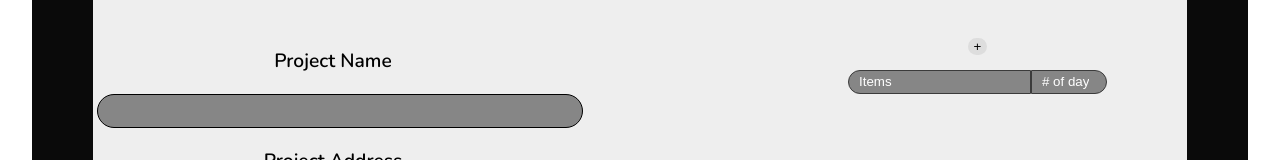
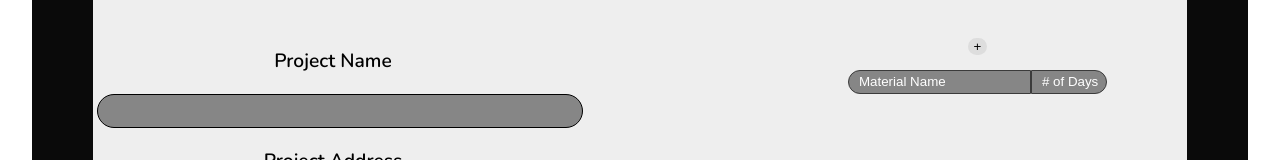
Before and after one commit to vgalante2/Pillar, a React (Create React App) app: page / in a window 1280 px wide. Both pictures are taken after a click on the button 640 px from the left and 492 px from the top of the page. Shown: the part 294-454 px from the top of the page. Built offline with nearby package versions, Linux system fonts and the light colour scheme.

Commit message:
material backend fix

```diff
--- a/src/components/Dropzone.jsx
+++ b/src/components/Dropzone.jsx
@@ -1,36 +1,24 @@
-import React, { useCallback, useEffect, useState } from 'react';
+import React, { useCallback } from 'react';
 import { useDropzone } from 'react-dropzone';
 import DriveFolderUploadIcon from '@mui/icons-material/DriveFolderUpload';
 
-function Dropzone() {
-  const [files, setFiles] = useState([]);
+function Dropzone({ onFilesChanged, accept }) {
 
   const onDrop = useCallback((acceptedFiles, rejectedFiles) => {
-    if (acceptedFiles?.length) {
-      setFiles((previousFiles) => [
-        ...previousFiles,
-        ...acceptedFiles.map((file) =>
-          Object.assign(file, {
-            preview: URL.createObjectURL(file)
-          })
-        )
-      ]);
-      console.log(acceptedFiles);
-      if (rejectedFiles.length) {
-        console.warn("Some files were rejected:", rejectedFiles);
-      }
+    // Notify parent component about the accepted files
+    if (acceptedFiles?.length && onFilesChanged) {
+      onFilesChanged(acceptedFiles);
     }
-  }, []);
 
-  const { getRootProps, getInputProps, isDragActive } = useDropzone({ onDrop });
+    if (rejectedFiles.length) {
+      console.warn("Some files were rejected:", rejectedFiles);
+    }
+  }, [onFilesChanged]);
 
-  useEffect(() => {
-    // Revoke the data uris to free up memory
-    return () => {
-      files.forEach(file => URL.revokeObjectURL(file.preview));
-    };
-  }, [files]);
-
+  const { getRootProps, getInputProps, isDragActive } = useDropzone({
+    onDrop,
+    accept  // Pass the accept prop to useDropzone
+  });
 
   return (
     <div {...getRootProps()}>
--- a/src/components/Form.jsx
+++ b/src/components/Form.jsx
@@ -23,14 +23,14 @@ function Form({ children }) {
 
     const formik = useFormik({
         initialValues: {
-          projectName: '',
-          projectAddress: '',
-          projectJobs: '',
-          projectMaterials: '',
-          dateRange: null,
+            projectName: '',
+            projectAddress: '',
+            projectJobs: '',
+            dateRange: [null, null],
+            projectMaterials: [{ materialName: '', materialNumber: '' }]
         },
         onSubmit: values => {
-          alert(JSON.stringify(values, null, 2));
+            alert(JSON.stringify(values, null, 2));
         },
     });
 
@@ -97,7 +97,7 @@ function Form({ children }) {
 
 
                             <div className="right-section">  {/* New className for styling purposes */}
-                                <Materials />
+                            <Materials formik={formik} />
                                 <SubmissionArea onSubmit={formik.handleSubmit} />
                                 <button className="form-submit-btn" type="submit">Submit</button>
                             </div>
--- a/src/components/Materials.jsx
+++ b/src/components/Materials.jsx
@@ -1,6 +1,7 @@
 import React, { useState } from 'react';
 
-function Materials() {
+
+function Materials({formik}) {
     const [materials, setMaterials] = useState([{ material: '', number: '' }]);
 
     const handleInputChange = (index, type, value) => {
@@ -10,13 +11,13 @@ function Materials() {
     };
 
     const addMaterial = () => {
-      setMaterials([...materials, { material: '', number: '' }]);
+      const newMaterials = [...formik.values.projectMaterials, { materialName: '', materialNumber: '' }];
+      formik.setFieldValue("projectMaterials", newMaterials);
   };
 
   const deleteMaterial = () => {
-        // Always delete the last element in the array
-        const filteredMaterials = materials.slice(0, materials.length - 1);
-        setMaterials(filteredMaterials);
+      const filteredMaterials = formik.values.projectMaterials.slice(0, formik.values.projectMaterials.length - 1);
+      formik.setFieldValue("projectMaterials", filteredMaterials);
   };
 
       return (
@@ -24,24 +25,25 @@ function Materials() {
         <div className="add-btn-div">
         <button type="button" className="add-btn" onClick={addMaterial}>+</button>
         </div>
-          {materials.map((item, index) => (
-            <div  className="input-div" key={index}>
+        {formik.values.projectMaterials.map((material, index) => (
+  <div key={index}>
     <input
      className="material-input-name"
-                type="text"
-                placeholder="Items"
-                value={item.material}
-                onChange={(e) => handleInputChange(index, 'material', e.target.value)}
+      name={`projectMaterials[${index}].materialName`}
+      value={material.materialName}
+      onChange={formik.handleChange}
+      placeholder="Material Name"
     />
     <input
       className="material-input-number"
-                type="number"
-                placeholder="# of days"
-                value={item.number}
-                onChange={(e) => handleInputChange(index, 'number', e.target.value)}
+      name={`projectMaterials[${index}].materialNumber`}
+      value={material.materialNumber}
+      onChange={formik.handleChange}
+      placeholder="# of Days"
     />
   </div>
 ))}
+
           <div className="delete-btn-div">
           {/* Show the delete button only if there are 2 or more materials */}
           {materials.length >= 2 && <button type="button" className="delete-btn" onClick={deleteMaterial}>-</button>}
```
Lines whose indentation alone changed are shown as unchanged.
